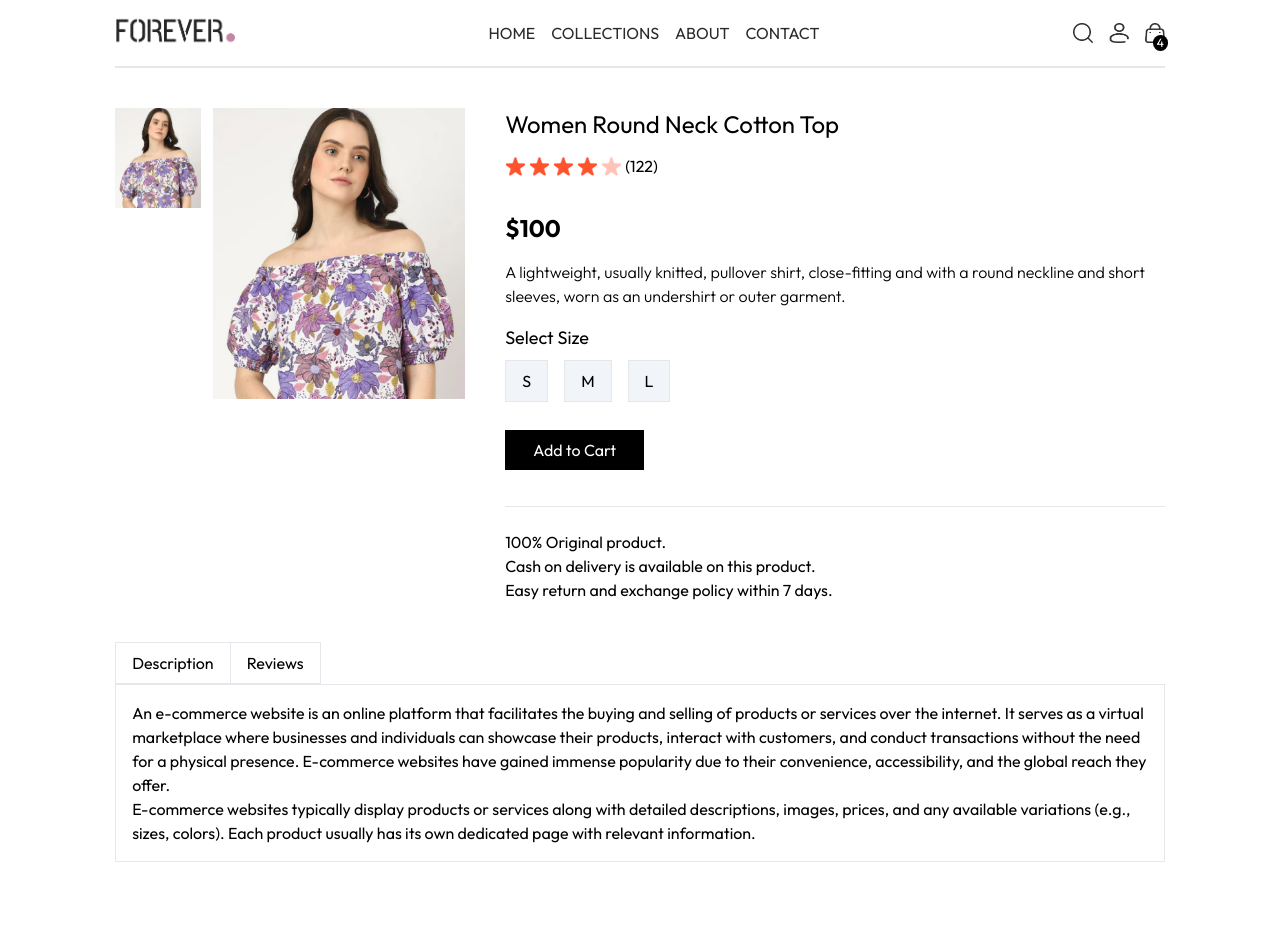
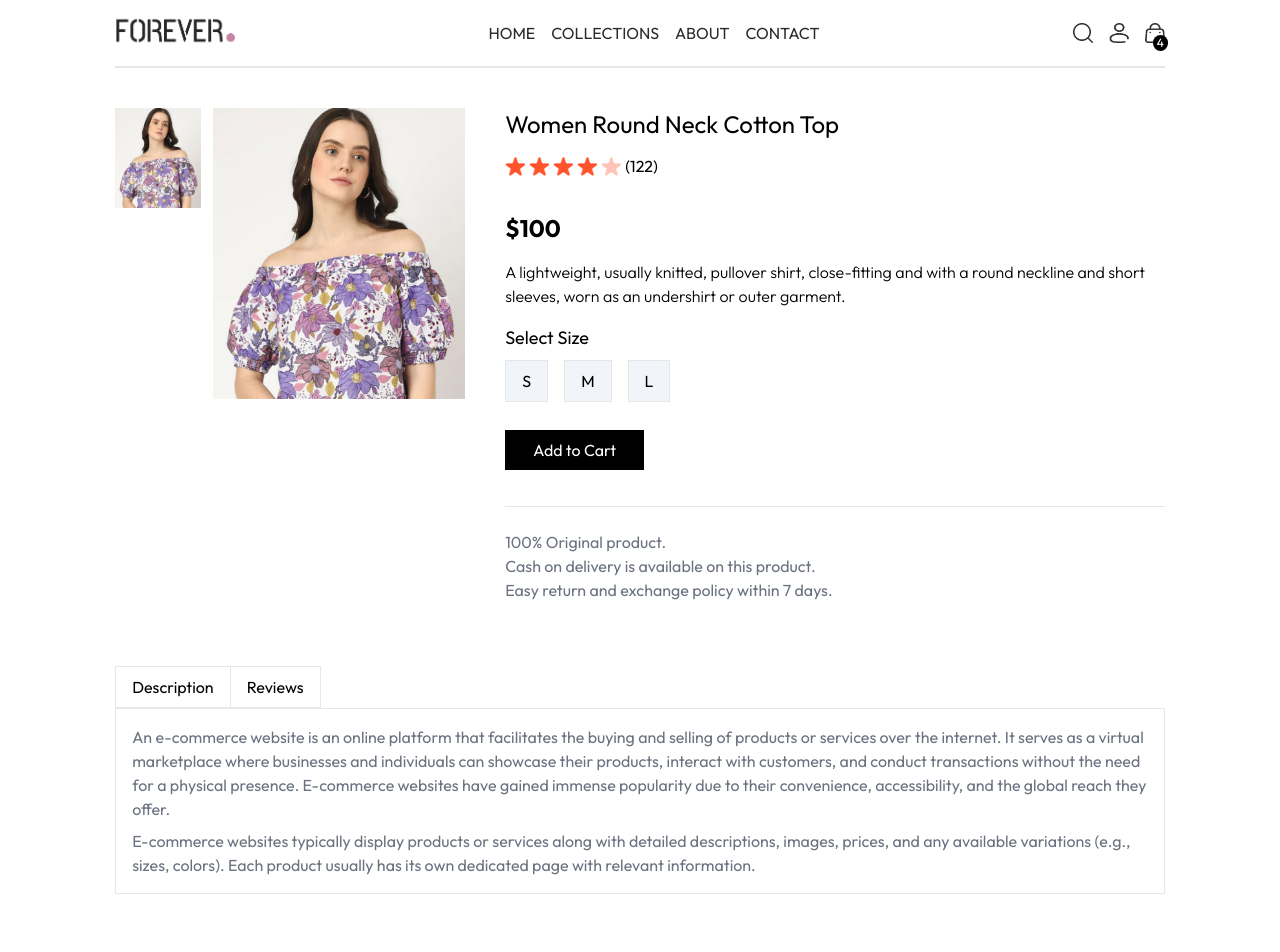
Before and after one commit to ShriganeshBhandari09/Ecommerce-App, a React (Vite) app: page /product/aaaaa in a window 1280 px wide. Shown: the top 952 px of the page. Built offline with nearby package versions, Linux system fonts and the light colour scheme.

Commit message:
Some minor changes

```diff
--- a/src/Pages/ProductPage.jsx
+++ b/src/Pages/ProductPage.jsx
@@ -91,7 +91,7 @@ const ProductPage = () => {
                   </button>
                 </div>
                 <hr className="w-full h-2" />
-                <div>
+                <div className="text-[#6b7280]">
                   <p>100% Original product.</p>
                   <p>Cash on delivery is available on this product.</p>
                   <p>Easy return and exchange policy within 7 days.</p>
@@ -101,12 +101,12 @@ const ProductPage = () => {
           );
         })}
 
-        <div className="mt-4 mb-20">
-          <div className="flex">
+        <div className="mt-10 mb-20">
+          <div className="flex ">
             <div className="border px-4  py-2">Description</div>
             <div className="border px-4 py-2 border-l-0">Reviews</div>
           </div>
-          <div className="border p-4">
+          <div className="border p-4 flex flex-col gap-2 text-[#6b7280]">
             <p>
               An e-commerce website is an online platform that facilitates the
               buying and selling of products or services over the internet. It
```
